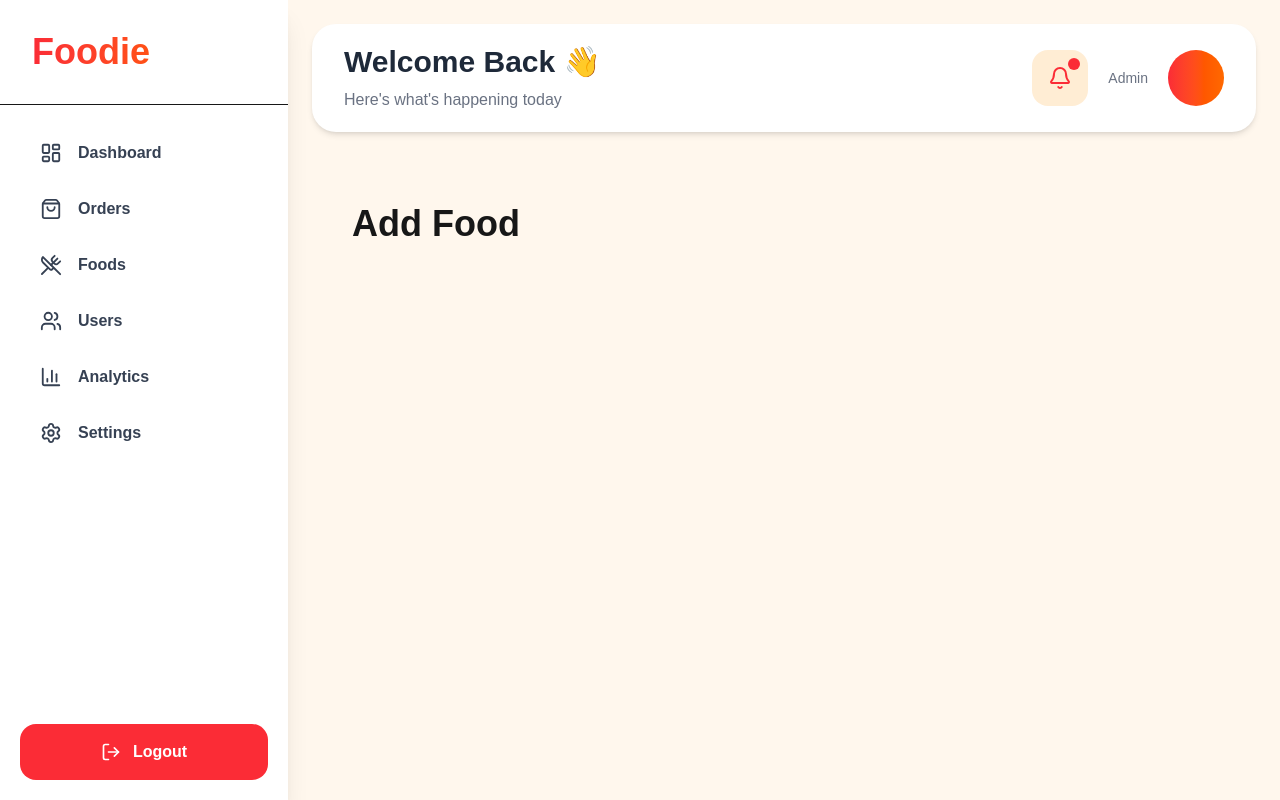
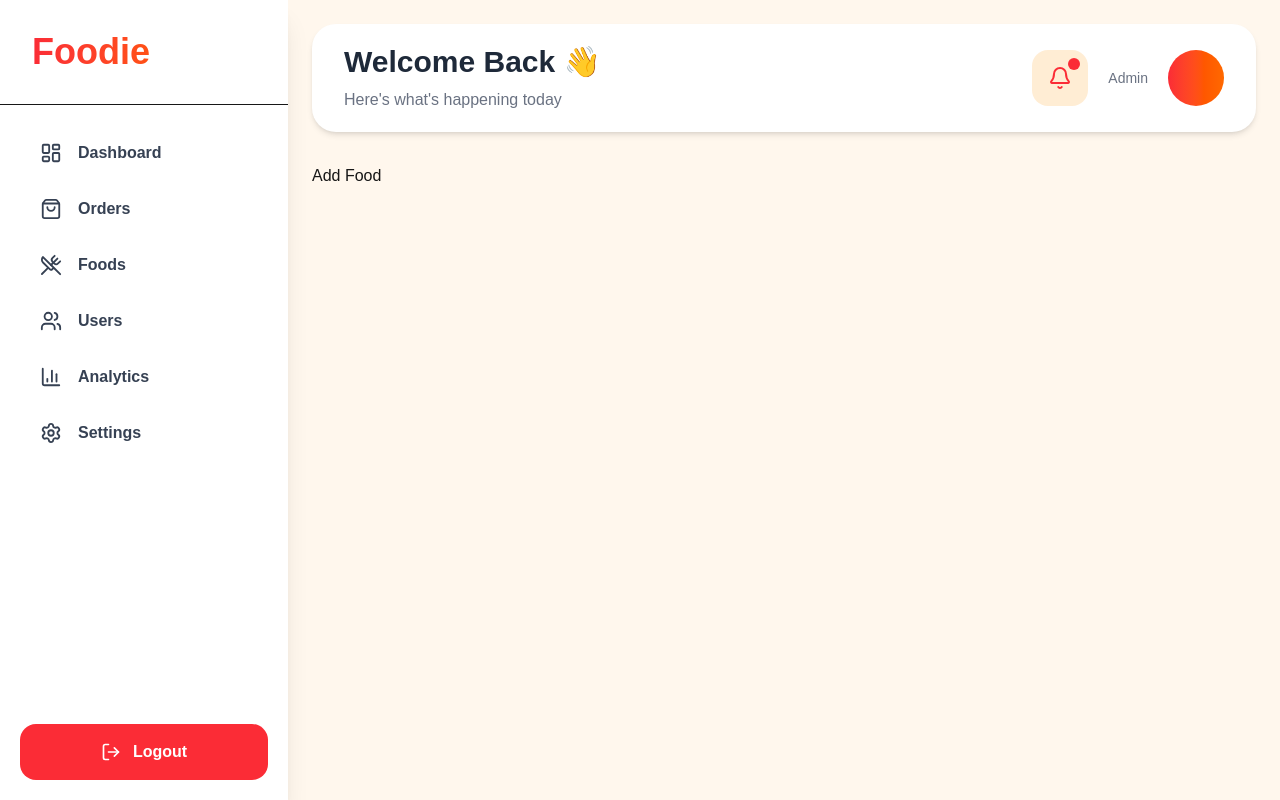
Before and after one commit to someshkhicherSK/foodie, a Next.js app in the folder frontend/: page /admin/addfood in a window 1280 px wide. Built offline with nearby package versions, Linux system fonts and the light colour scheme.

Commit message:
final addfood fix

```diff
--- a/frontend/src/app/(admin_panal)/admin/addfood/page.jsx
+++ b/frontend/src/app/(admin_panal)/admin/addfood/page.jsx
@@ -1,18 +1,3 @@
-"use client";
-
 export default function Page() {
-
-  return (
-
-    <div className="p-10">
-
-      <h1 className="text-4xl font-bold">
-
-        Add Food
-
-      </h1>
-
-    </div>
-
-  );
+  return <h1>Add Food</h1>;
 }
```
